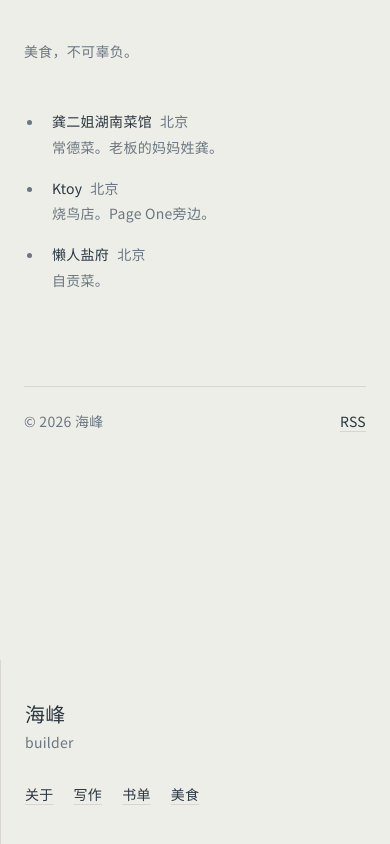
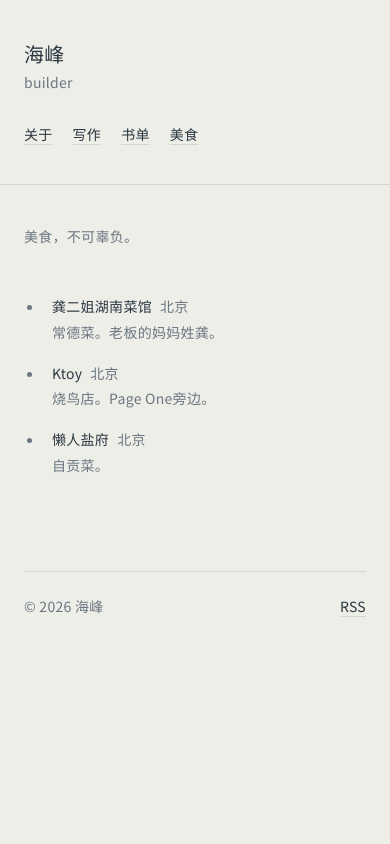
Before and after one commit to kuoouk/personal-site, a Next.js app: page /food in a window 390 px wide. Built offline with nearby package versions, Linux system fonts and the light colour scheme.

Commit message:
change mobile layout

```diff
--- a/app/layout.tsx
+++ b/app/layout.tsx
@@ -34,7 +34,7 @@ export default function RootLayout({
       <body>
         <div className="flex min-h-screen flex-col md:flex-row">
           {/* 左侧正文 */}
-          <main className="flex-1 px-6 py-10 md:px-12 md:py-16 md:order-1">
+          <main className="flex-1 px-6 py-10 md:px-12 md:py-16 order-2 md:order-1">
           <div className="mx-auto" style={{ maxWidth: "var(--measure)" }}>
               {children}
             </div>
@@ -42,9 +42,9 @@ export default function RootLayout({
 
           {/* 右侧栏 */}
           <aside
-            className="shrink-0 px-6 py-10 md:order-2 md:w-56 md:py-16 md:pr-10"
-            style={{ borderLeft: "1px solid var(--color-line)" }}
-          >
+  className="shrink-0 px-6 py-10 order-1 md:order-2 md:w-56 md:py-16 md:pr-10 border-b md:border-l md:border-b-0"
+  style={{ borderColor: "var(--color-line)" }}
+>
             <div className="md:sticky md:top-16">
                 <h1 className="text-xl mb-1" style={{ fontWeight: 500 }}>
                   海峰
```
